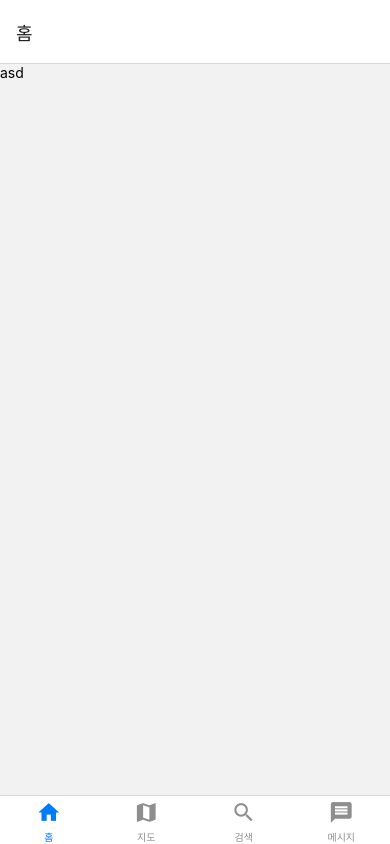
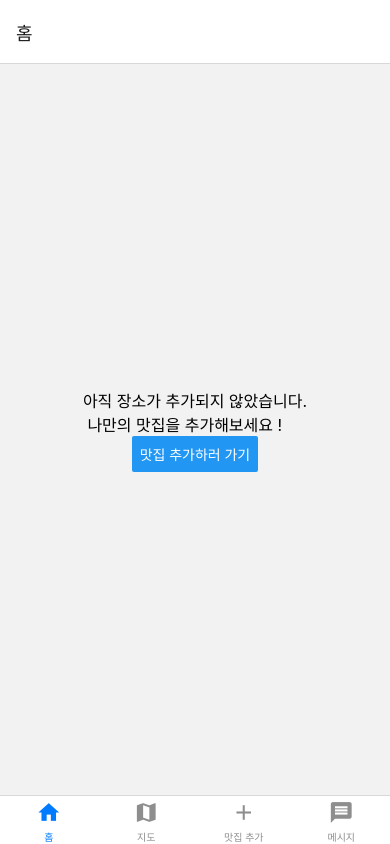
Before and after one commit to TaekJinJang/RN-GMT, a React Native app: screen /Home in a window 390 px wide. Built offline with nearby package versions, Linux system fonts and the light colour scheme.

Commit message:
메인페이지 제작

```diff
--- a/App.js
+++ b/App.js
@@ -4,13 +4,11 @@ import { createBottomTabNavigator } from '@react-navigation/bottom-tabs';
 import Icon from 'react-native-vector-icons/MaterialIcons';
 import { Text, View, StyleSheet, Dimensions } from 'react-native';
 import Styled from 'styled-components/native';
-import Map from './component/Map';
+import Map from './screens/Map';
+import AllPlaces from './screens/AllPlaces';
+import AddPlace from './screens/AddPlace';
 
 const Tab = createBottomTabNavigator();
-
-function HomeScreen() {
-  return <Text>asd</Text>;
-}
 
 function NotificationScreen() {
   return <Text>Notification</Text>;
@@ -26,7 +24,7 @@ const App = () => {
       <Tab.Navigator initialRouteName="Home">
         <Tab.Screen
           name="Home"
-          component={HomeScreen}
+          component={AllPlaces}
           options={{
             title: '홈',
             tabBarIcon: ({ color, size }) => (
@@ -46,12 +44,12 @@ const App = () => {
           }}
         />
         <Tab.Screen
-          name="Notification"
-          component={NotificationScreen}
+          name="Add"
+          component={AddPlace}
           options={{
-            title: '검색',
+            title: '맛집 추가',
             tabBarIcon: ({ color, size }) => (
-              <Icon name="search" color={color} size={size} />
+              <Icon name="add" color={color} size={size} />
             ),
           }}
         />
--- /dev/null
+++ b/component/Places/PlacesForm.js
@@ -0,0 +1,11 @@
+import { Text, View } from 'react-native';
+
+const PlacesForm = () => {
+  return (
+    <View>
+      <Text>장소 폼</Text>
+    </View>
+  );
+};
+
+export default PlacesForm;
--- /dev/null
+++ b/component/Places/PlacesItem.js
@@ -0,0 +1,15 @@
+import { Image, Pressable, Text, View } from 'react-native';
+
+const PlacesItem = ({ place, onSelect }) => {
+  return (
+    <Pressable onPress={onSelect}>
+      <Image source={{ uri: place.imageUri }} />
+      <View>
+        <Text>{place.title}</Text>
+        <Text>{place.address}</Text>
+      </View>
+    </Pressable>
+  );
+};
+
+export default PlacesItem;
--- /dev/null
+++ b/component/Places/PlacesList.js
@@ -0,0 +1,49 @@
+import { FlatList, Text, View, StyleSheet, Button } from 'react-native';
+import PlacesItem from './PlacesItem';
+import { useNavigation } from '@react-navigation/native';
+import AddPlace from '../../screens/AddPlace';
+
+const PlacesList = ({ places, navigation }) => {
+  //   const navigation = useNavigation();
+  if (!places || PlacesList.length === 0) {
+    return (
+      <View style={styles.fallbackContainer}>
+        <Text style={styles.fallbackText}>
+          아직 장소가 추가되지 않았습니다.{'\n'} 나만의 맛집을 추가해보세요 !
+        </Text>
+        <Button
+          style={styles.fallbackBtn}
+          title="맛집 추가하러 가기"
+          onPress={() => navigation.navigate('AddPlace')}
+        ></Button>
+      </View>
+    );
+  }
+  return (
+    <FlatList // 많은 장소를 스크롤로 내릴 수 있게 해줌
+      data={places}
+      keyExtractor={(item) => item.id}
+      renderItem={({ item }) => <PlacesItem place={item} />}
+    />
+  );
+  // models/place 의 형태를 가짐
+};
+
+export default PlacesList;
+
+const styles = StyleSheet.create({
+  fallbackContainer: {
+    flex: 1,
+    justifyContent: 'center',
+    alignItems: 'center',
+  },
+  fallbackText: {
+    fontSize: 16,
+  },
+  fallbackBtn: {
+    justifyContent: 'center',
+    alignItems: 'center',
+    marginTop: 20,
+    fontSize: 30,
+  },
+});
--- a/package.json
+++ b/package.json
@@ -11,6 +11,7 @@
   "dependencies": {
     "@react-navigation/bottom-tabs": "^6.4.0",
     "@react-navigation/native": "^6.0.13",
+    "@react-navigation/native-stack": "^6.9.1",
     "expo": "~46.0.13",
     "expo-cli": "^6.0.6",
     "expo-location": "~14.3.0",
--- /dev/null
+++ b/screens/AddPlace.js
@@ -0,0 +1,7 @@
+import PlacesForm from '../component/Places/PlacesForm';
+
+const AddPlace = () => {
+  return <PlacesForm />;
+};
+
+export default AddPlace;
--- /dev/null
+++ b/screens/AllPlaces.js
@@ -0,0 +1,7 @@
+import PlacesList from '../component/Places/PlacesList';
+
+const AllPlaces = ({ navigation }) => {
+  return <PlacesList navigation={navigation} />;
+};
+
+export default AllPlaces;
```
Also changed, not shown: models/place.js (added, +11 -0 lines), screens/Map.js (renamed from component/Map.js), screens/PlacesDetails.js (added), 2 other files (tests, documents, lock files or other folders).
